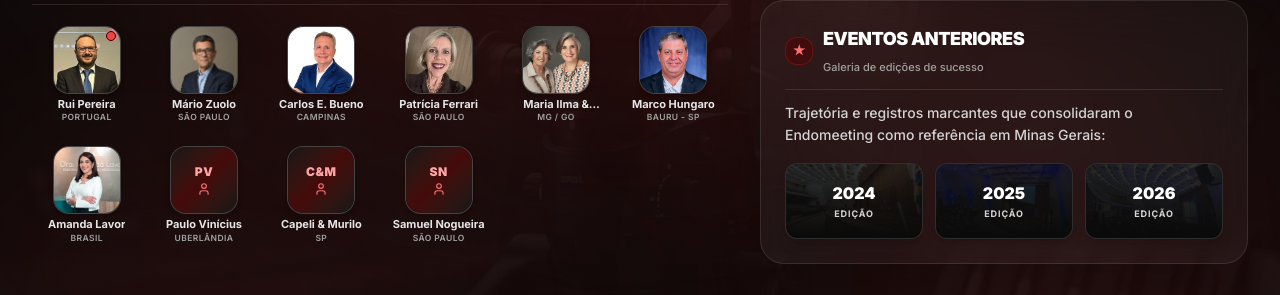
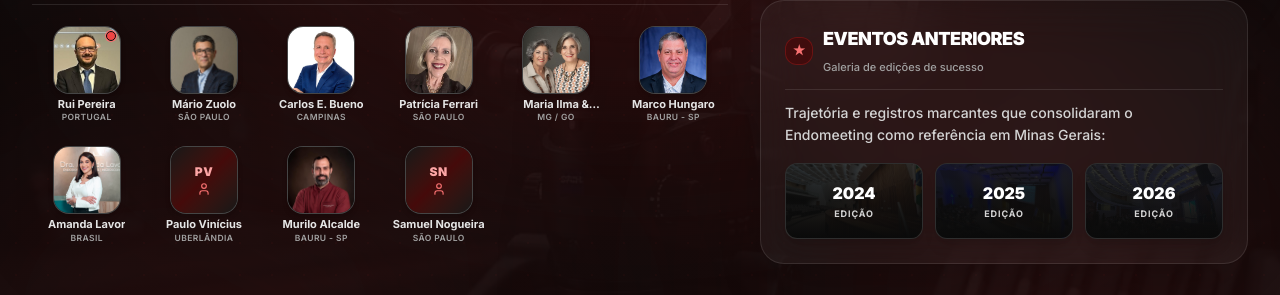
Before and after one commit to fhelipeabel/endomeeting, a Next.js app: page / in a window 1280 px wide. Shown: the part 1053-1348 px from the top of the page. Built offline with nearby package versions, Linux system fonts and the light colour scheme.

Commit message:
feat: adicionar Murilo Priori Alcalde como palestrante solo com foto e mini curriculo

```diff
--- a/src/components/HeroIndexBanner.tsx
+++ b/src/components/HeroIndexBanner.tsx
@@ -75,10 +75,10 @@ export default function HeroIndexBanner({ onSelectSpeaker }: HeroIndexBannerProp
       initials: "PV"
     },
     {
-      name: "Alexandre Capelli & Murilo Priori Alcalde",
-      shortName: "Capeli & Murilo",
-      origin: "SP",
-      initials: "C&M"
+      name: "Murilo Priori Alcalde",
+      shortName: "Murilo Alcalde",
+      origin: "Bauru - SP",
+      image: "/images/palestrantes/murilo-alcalde.jpeg"
     },
     {
       name: "Samuel Nogueira",
--- a/src/data/speakers.ts
+++ b/src/data/speakers.ts
@@ -94,11 +94,12 @@ export const speakers: Speaker[] = [
     isComingSoon: false
   },
   {
-    name: "Prof. Dr. Alexandre Capelli & Prof. Dr. Murilo Priori Alcalde",
-    title: "Dupla Palestrante • Novas Tecnologias & Cinemáticas NiTi",
-    location: "Ribeirão Preto / Bauru - SP",
-    description: "Abordagem integrada de novas tecnologias, odontologia restauradora, cinemáticas avançadas e tratamentos térmicos em Endodontia.",
-    fullBio: "Apresentação em conjunto unindo tecnologia, preparos anatômicos e cinemáticas mecanizadas.\n\nProf. Dr. Alexandre Capelli: Mestre e Doutor em Endodontia, especialista em novas tecnologias, preparos anatômicos e técnicas restauradoras.\n\nProf. Dr. Murilo Priori Alcalde: Professor e Pesquisador na FOB-USP, Mestre, Doutor e Pós-Doutor pela FOB-USP, referência internacional em cinemáticas e tecnologia de NiTi.",
+    name: "Prof. Dr. Murilo Priori Alcalde",
+    title: "Professor da FOB-USP • Pesquisador & Autor",
+    location: "Bauru - SP",
+    description: "Mestre, Doutor e Pós-Doutor pela FOB/USP, coautor de livro e Coordenador de Pesquisa da Bondent América Latina.",
+    fullBio: "Graduado, Especialista, Mestre, Doutor e Pós-Doutor em Endodontia pela Faculdade de Odontologia de Bauru da Universidade de São Paulo (FOB/USP). Professor dos cursos de Graduação e Pós-Graduação em Endodontia da FOB/USP. Autor e coautor de dezenas de artigos científicos publicados em periódicos de alto impacto nacionais e internacionais. Coautor do livro 'Cirurgia Parendodôntica: princípios básicos e técnicas'. Coordenador de Pesquisa da Bondent da América Latina, sendo autoridade no ensino e inovação tecnológica de ligas de NiTi e cinemáticas em Endodontia.",
+    image: "/images/palestrantes/murilo-alcalde.jpeg",
     isComingSoon: false
   },
   {
```
Also changed, not shown: public/images/palestrantes/Murilo Alcade.jpeg (added), public/images/palestrantes/murilo-alcalde.jpeg (added).
